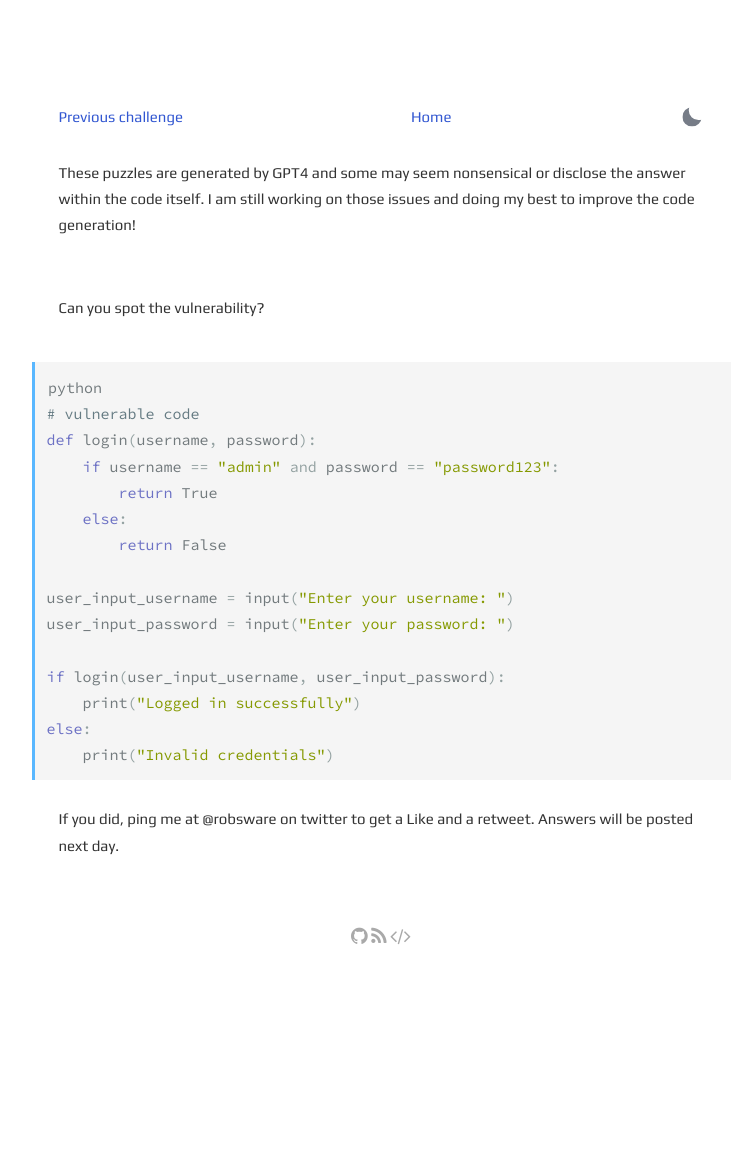
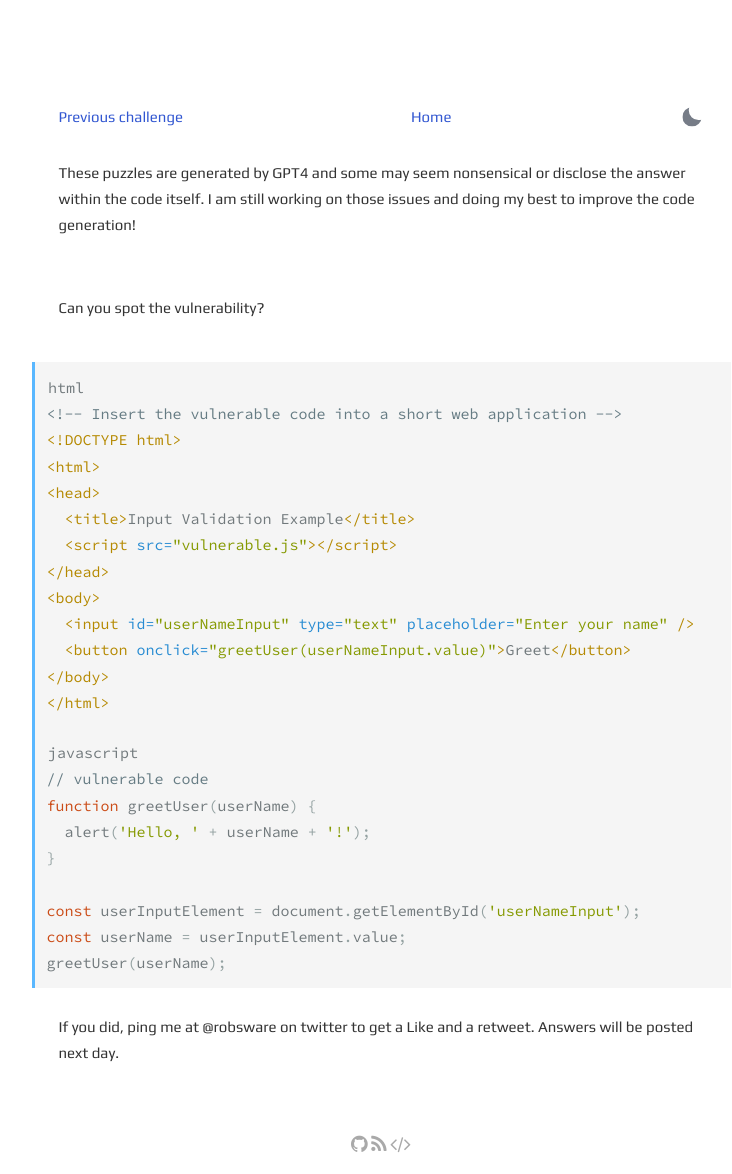
Before and after one commit to robsware/robsware.github.io, a Jekyll site: the page built from challenges/dailyappsec.html, in a window 1280 px wide. Shown: the whole page, without its empty margins (259-991 px from the left). Built offline with Jekyll 4.4.1, drawn with Linux system fonts in a browser that asks for light colours; before the commit the page ends 966 px from its top, so only the background shows below that.

Commit message:
Automated daily appsec challenge

```diff
--- a/challenges/dailyappsec.html
+++ b/challenges/dailyappsec.html
@@ -4,7 +4,7 @@ layout: page
 
 <section class="post">
     <div class="flex-row-between">
-    <a href="{{ site.url }}{{ site.baseurl }}/challenges/2023-04-26"> Previous challenge</a>
+    <a href="{{ site.url }}{{ site.baseurl }}/challenges/2023-04-27"> Previous challenge</a>
           <a href="{{ site.url }}{{ site.baseurl }}/"> Home</a>
       <button title="Change theme" id="theme-toggle" onclick="modeSwitcher()">
         <div></div>
@@ -14,24 +14,31 @@ layout: page
 <p>These puzzles are generated by GPT4 and some may seem nonsensical or disclose the answer within the code itself. I am still working on those issues and doing my best to improve the code generation!</p>
 <br><p>Can you spot the vulnerability?</p>
 <br>
-{% highlight html %}
+{% highlight html %}html
+<!-- Insert the vulnerable code into a short web application -->
+<!DOCTYPE html>
+<html>
+<head>
+  <title>Input Validation Example</title>
+  <script src="vulnerable.js"></script>
+</head>
+<body>
+  <input id="userNameInput" type="text" placeholder="Enter your name" />
+  <button onclick="greetUser(userNameInput.value)">Greet</button>
+</body>
+</html>
+
 {% endhighlight %}
-{% highlight python %}
-python
-# vulnerable code
-def login(username, password):
-    if username == "admin" and password == "password123":
-        return True
-    else:
-        return False
+{% highlight javascript %}
+javascript
+// vulnerable code
+function greetUser(userName) {
+  alert('Hello, ' + userName + '!');
+}
 
-user_input_username = input("Enter your username: ")
-user_input_password = input("Enter your password: ")
-
-if login(user_input_username, user_input_password):
-    print("Logged in successfully")
-else:
-    print("Invalid credentials")
+const userInputElement = document.getElementById('userNameInput');
+const userName = userInputElement.value;
+greetUser(userName);
 
 {% endhighlight %}
 <br>If you did, ping me at @robsware on twitter to get a Like and a retweet. Answers will be posted next day.
```
Also changed, not shown: challenges/2023-04-27.html (added, +75 -0 lines).
